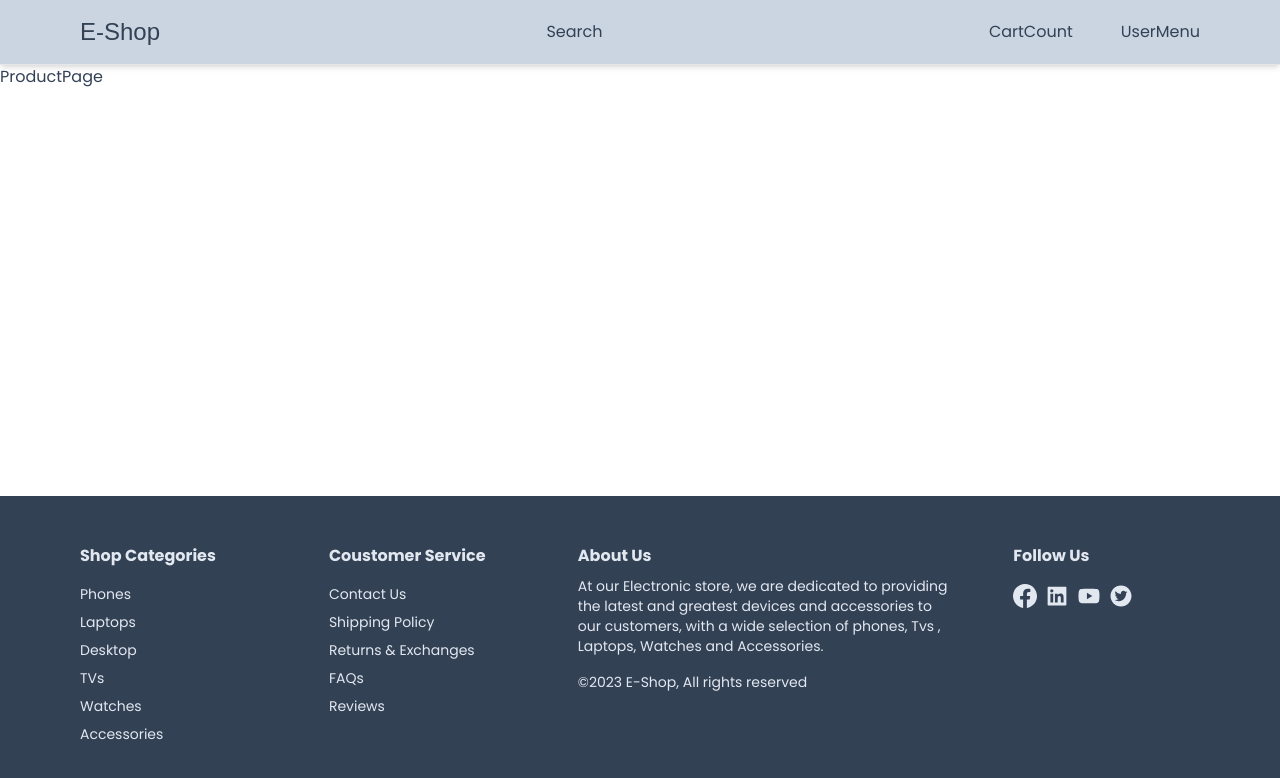
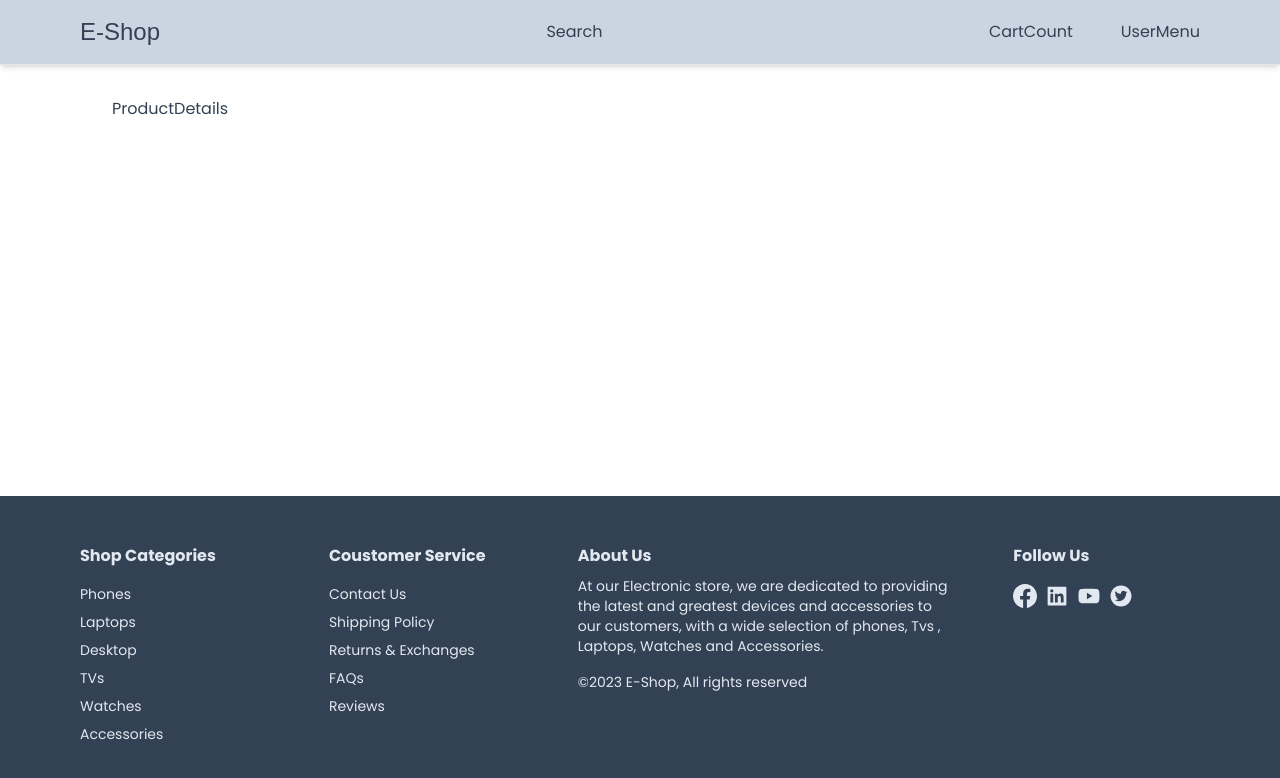
Before and after one commit to Ankit7rma/Ecommerce_web, a Next.js app: page /product/1 in a window 1280 px wide. Shown: the top 778 px of the page. Built offline with nearby package versions, Linux system fonts and the light colour scheme; a web font is replaced by a local one.

Commit message:
Each Product Page + Product Details

```diff
--- /dev/null
+++ b/app/product/[productId]/ProductDetails.tsx
@@ -0,0 +1,13 @@
+'use Client'
+interface ProductDetailsProps{
+    product:any
+}
+const ProductDetails:React.FC<ProductDetailsProps> = ({product}) => {
+    return (
+        <div>
+            ProductDetails
+        </div>
+     );
+}
+
+export default ProductDetails;
--- a/app/product/[productId]/page.tsx
+++ b/app/product/[productId]/page.tsx
@@ -1,12 +1,19 @@
+import Container from "@/app/components/Container";
+import { product } from "@/utils/product";
+import ProductDetails from "./ProductDetails";
 
 interface Iparams{
     productId:string
 }
 const ProductPage = ({params}:{params:Iparams}) => {
     console.log("params",params)
+
     return (
-        <div>
-            ProductPage
+        <div className="p-8">
+            <Container>
+                <ProductDetails product={product} />
+            </Container>
+
         </div>
      );
 }
--- /dev/null
+++ b/utils/product.ts
@@ -0,0 +1,73 @@
+export const product={
+    id: "648437b38c44d52b9542e340",
+    name: "Apple iPhone 12, 64GB",
+    description:
+      'The product is refurbished, fully functional, and in excellent condition. Backed by the 90-day E~Shop Renewed Guarantee.\n- This pre-owned product has been professionally inspected, tested and cleaned by Amazon qualified vendors. It is not certified by Apple.\n- This product is in "Excellent condition". The screen and body show no signs of cosmetic damage visible from 12 inches away.\n- This product will have a battery that exceeds 80% capacity relative to new.\n- Accessories may not be original, but will be compatible and fully functional. Product may come in generic box.\n- Product will come with a SIM removal tool, a charger and a charging cable. Headphone and SIM card are not included.\n- This product is eligible for a replacement or refund within 90-day of receipt if it does not work as expected.\n- Refurbished phones are not guaranteed to be waterproof.',
+    price: 40,
+    brand: "Apple",
+    category: "Phone",
+    inStock: true,
+    images: [
+      {
+        color: "Black",
+        colorCode: "#000000",
+        image:
+          "https://firebasestorage.googleapis.com/v0/b/ecommerce-shop-cc542.appspot.com/o/products%2F1686386605041-iphone12-black.jpg?alt=media&token=32abf316-ddf6-4870-9e1e-a7c884b750d6",
+      },
+      {
+        color: "Blue",
+        colorCode: " #0000FF",
+        image:
+          "https://firebasestorage.googleapis.com/v0/b/ecommerce-shop-cc542.appspot.com/o/products%2F1686386607274-iphone12-blue.jpg?alt=media&token=e83a9b13-86b6-4518-9f1e-8ddef12ba9a2",
+      },
+      {
+        color: "Red",
+        colorCode: "#FF0000",
+        image:
+          "https://firebasestorage.googleapis.com/v0/b/ecommerce-shop-cc542.appspot.com/o/products%2F1686386608652-iphone12-red.jpg?alt=media&token=603a9e86-5b8c-4f8d-b61c-c1c77e60e954",
+      },
+    ],
+    reviews: [
+      {
+        id: "6499b4887402b0efd394d8f3",
+        userId: "6499b184b0e9a8c8709821d3",
+        productId: "648437b38c44d52b9542e340",
+        rating: 4,
+        comment:
+          "good enough. I like the camera and casing. the delivery was fast too.",
+        createdDate: "2023-06-26T15:53:44.483Z",
+        user: {
+          id: "6499b184b0e9a8c8709821d3",
+          name: "Chaoo",
+          email: "example1@gmail.com",
+          emailVerified: null,
+          image:
+            "https://lh3.googleusercontent.com/a/AAcHTtcuRLwWi1vPKaQOcJlUurlhRAIIq2LgYccE8p32=s96-c",
+          hashedPassword: null,
+          createdAt: "2023-06-26T15:40:52.558Z",
+          updatedAt: "2023-06-26T15:40:52.558Z",
+          role: "USER",
+        },
+      },
+      {
+        id: "6499a110efe4e4de451c7edc",
+        userId: "6475af156bad4917456e6e1e",
+        productId: "648437b38c44d52b9542e340",
+        rating: 5,
+        comment: "I really liked it!!",
+        createdDate: "2023-06-26T14:30:40.998Z",
+        user: {
+          id: "6475af156bad4917456e6e1e",
+          name: "Charles",
+          email: "example@gmail.com",
+          emailVerified: null,
+          image:
+            "https://lh3.googleusercontent.com/a/AAcHTteOiCtILLBWiAoolIW9PJH-r5825pBDl824_8LD=s96-c",
+          hashedPassword: null,
+          createdAt: "2023-05-30T08:08:53.979Z",
+          updatedAt: "2023-05-30T08:08:53.979Z",
+          role: "ADMIN",
+        },
+      },
+    ],
+  }
```
